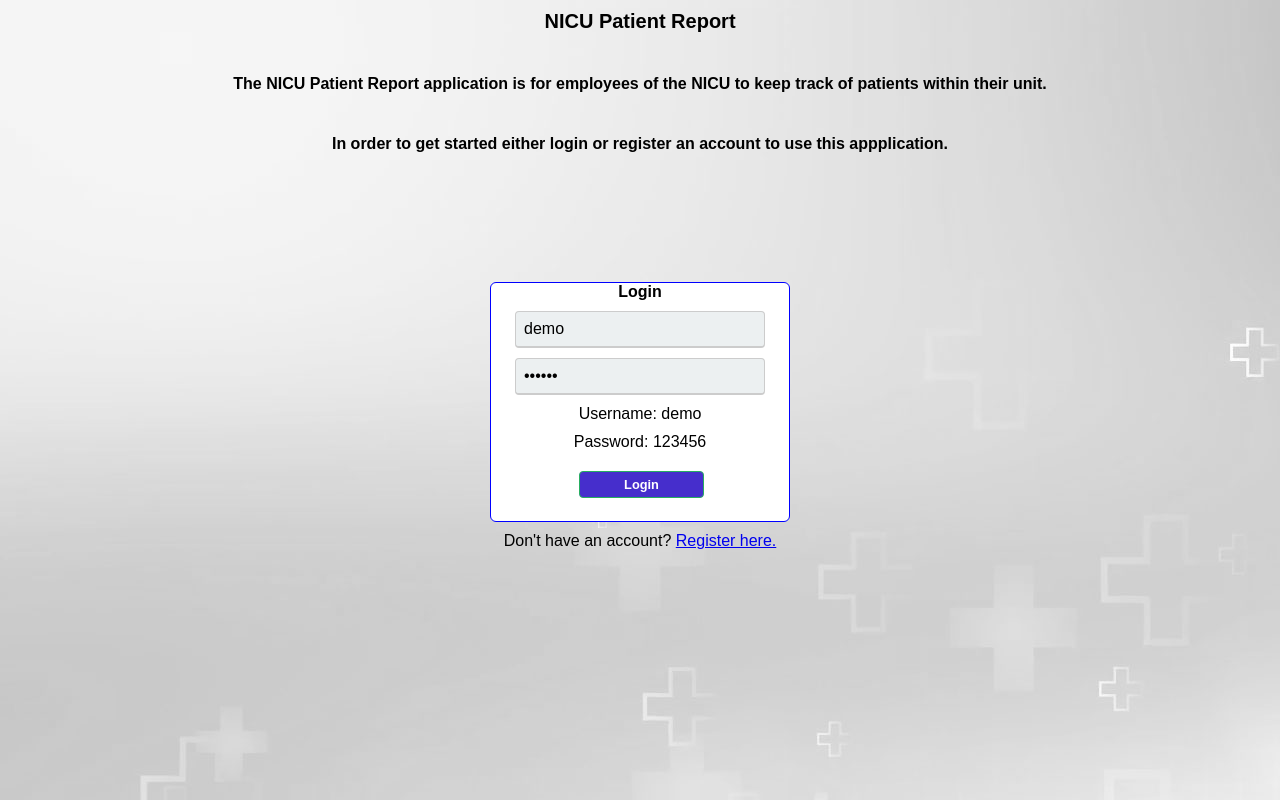
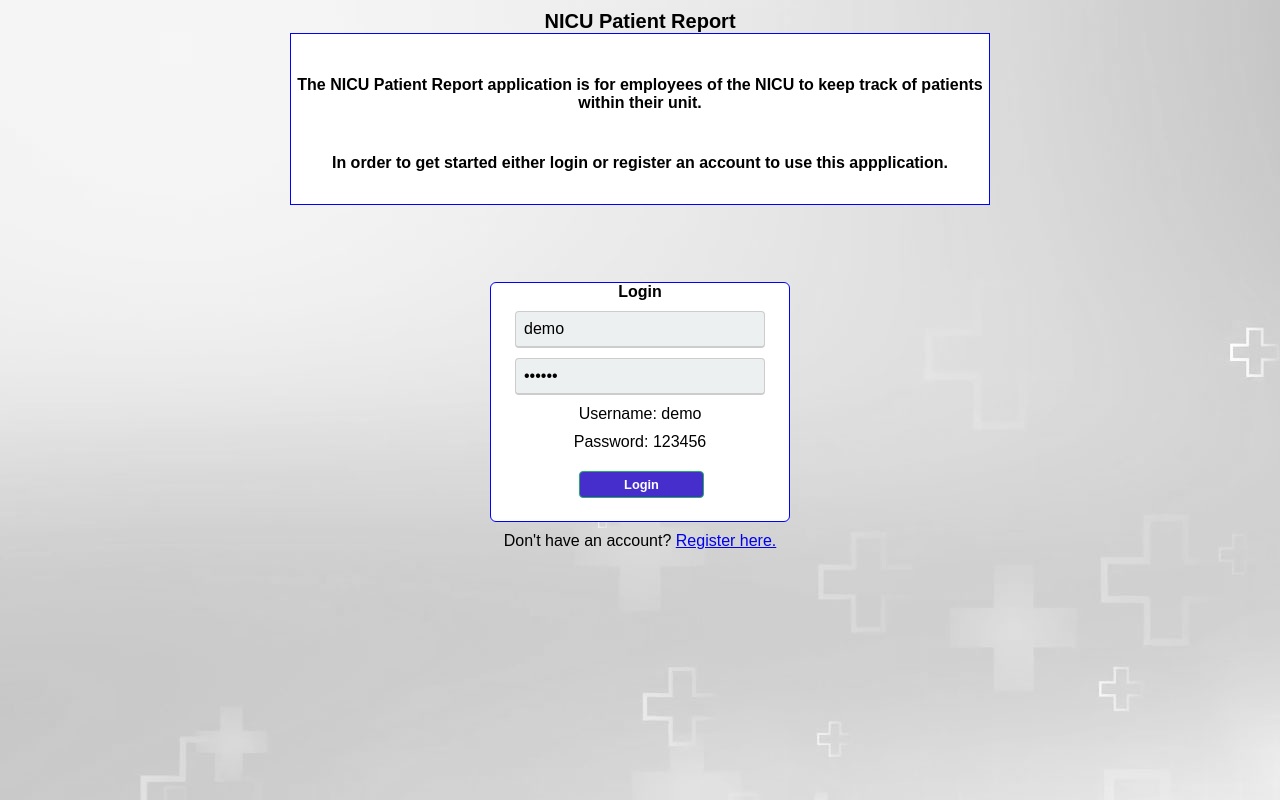
Before and after one commit to Pillgrumm/patient-tracking-node-capstone, a website: page public/index.html in a window 1280 px wide. Drawn offline with nearby package versions, Linux system fonts and the light colour scheme.

Commit message:
added border around app summary

```diff
--- a/public/style.css
+++ b/public/style.css
@@ -42,7 +42,12 @@ Header styles
     font-size: 20px;
 }
 
-
+#landing-page-info {
+    border: solid 1px blue;
+    background: white;
+    margin: auto;
+    width: 700px;
+}
 
 /* -------------------------------------
 Content styles
```
